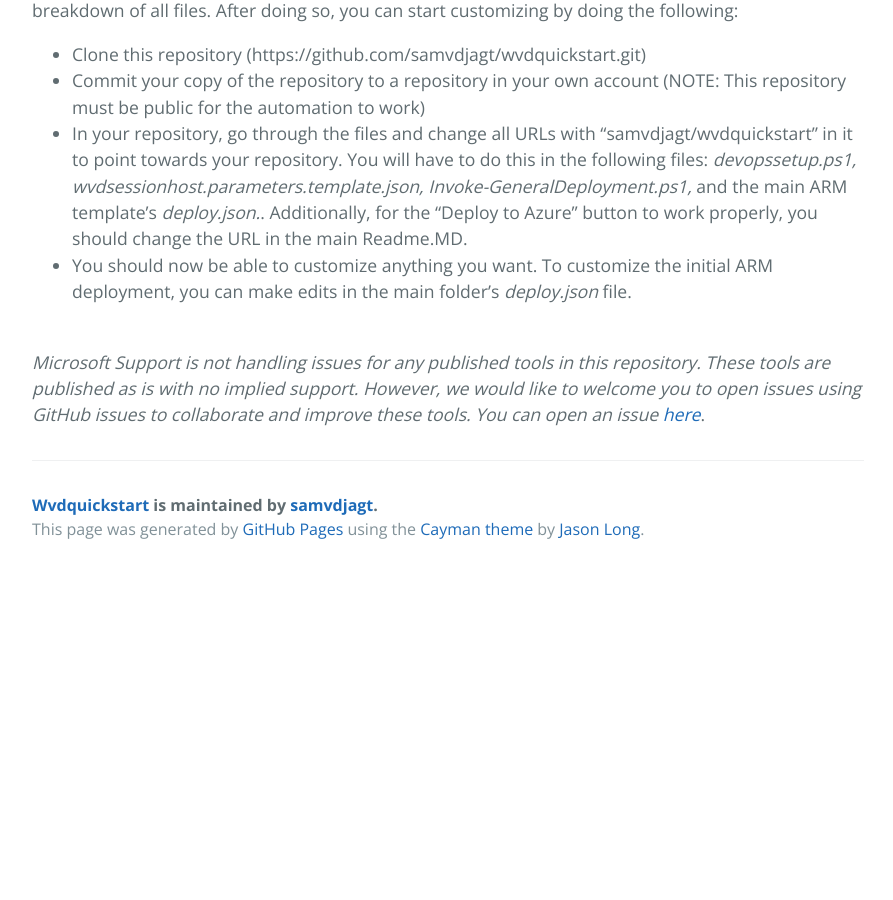
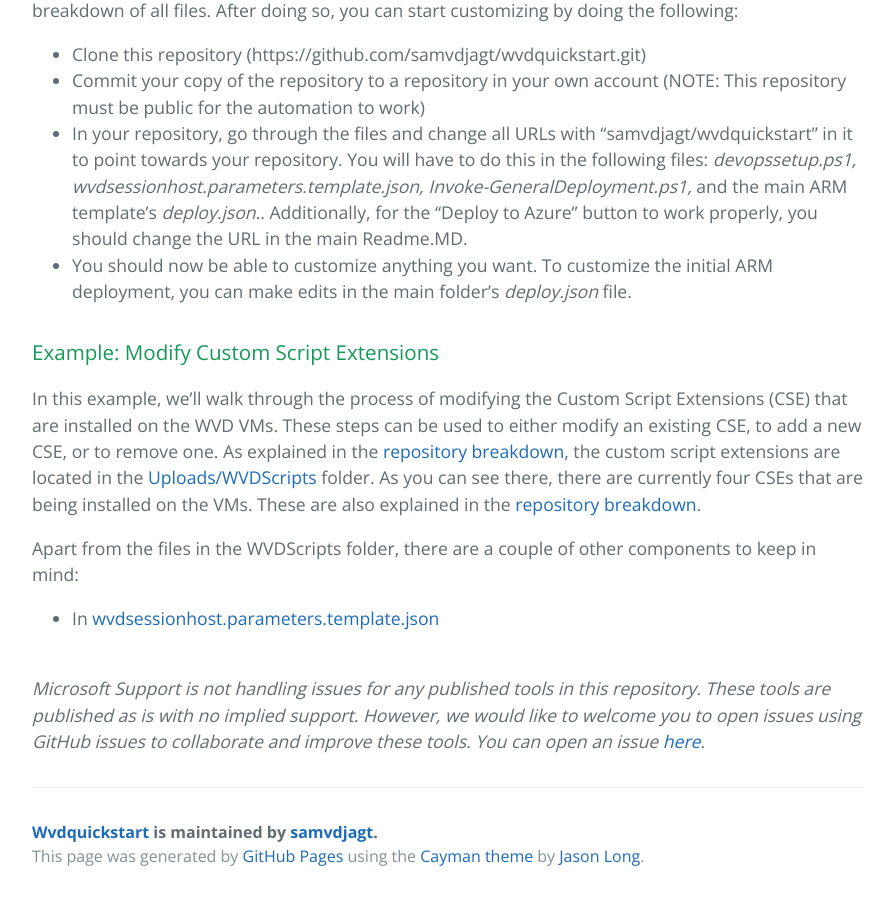
Before and after one commit to samvdjagt/wvdquickstart, a Jekyll site: the page built from customize.md, in a window 1280 px wide and 900 px high, scrolled down 4536 px. Shown: the whole window, without its empty margins (192-1085 px from the left). Built offline with Jekyll 4.4.1, drawn with Linux system fonts in a browser that asks for light colours; before the commit the page ends 5109 px from its top, so only the background shows below that.

Commit message:
Update customize.md

```diff
--- a/customize.md
+++ b/customize.md
@@ -107,3 +107,9 @@
 * Commit your copy of the repository to a repository in your own account (NOTE: This repository must be public for the automation to work)
 * In your repository, go through the files and change all URLs with "samvdjagt/wvdquickstart" in it to point towards your repository. You will have to do this in the following files: *devopssetup.ps1, wvdsessionhost.parameters.template.json, Invoke-GeneralDeployment.ps1,* and the main ARM template's *deploy.json.*. Additionally, for the "Deploy to Azure" button to work properly, you should change the URL in the main Readme.MD.
 * You should now be able to customize anything you want. To customize the initial ARM deployment, you can make edits in the main folder's *deploy.json* file.
+
+### Example: Modify Custom Script Extensions
+In this example, we'll walk through the process of modifying the Custom Script Extensions (CSE) that are installed on the WVD VMs. These steps can be used to either modify an existing CSE, to add a new CSE, or to remove one. As explained in the <a href="repo" target="_blank">repository breakdown</a>, the custom script extensions are located in the <a href="https://github.com/samvdjagt/wvdquickstart/tree/master/Uploads/WVDScripts" target="_blank">Uploads/WVDScripts</a> folder. As you can see there, there are currently four CSEs that are being installed on the VMs. These are also explained in the <a href="repo" target="_blank">repository breakdown</a>.
+
+Apart from the files in the WVDScripts folder, there are a couple of other components to keep in mind:
+* In <a href="https://github.com/samvdjagt/wvdquickstart/tree/master/QS-WVD/static/templates/pipelineinput/wvdsessionhost.parameters.template.json" target="_blank">wvdsessionhost.parameters.template.json</a>
```
